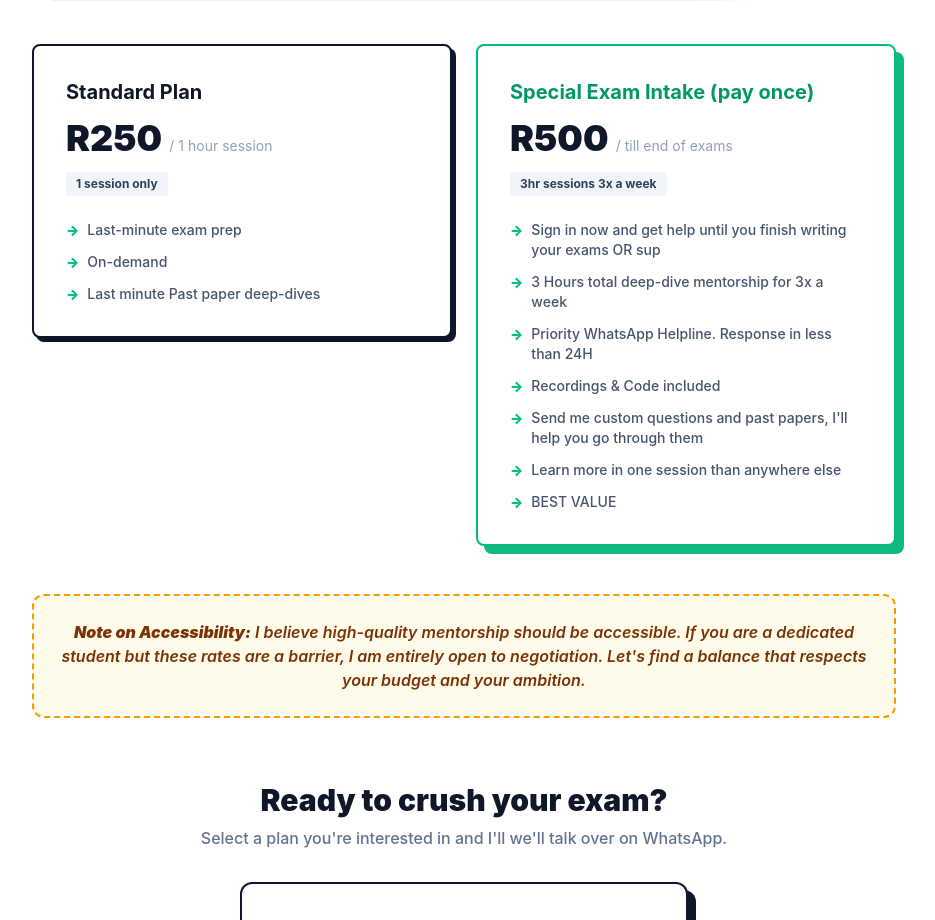
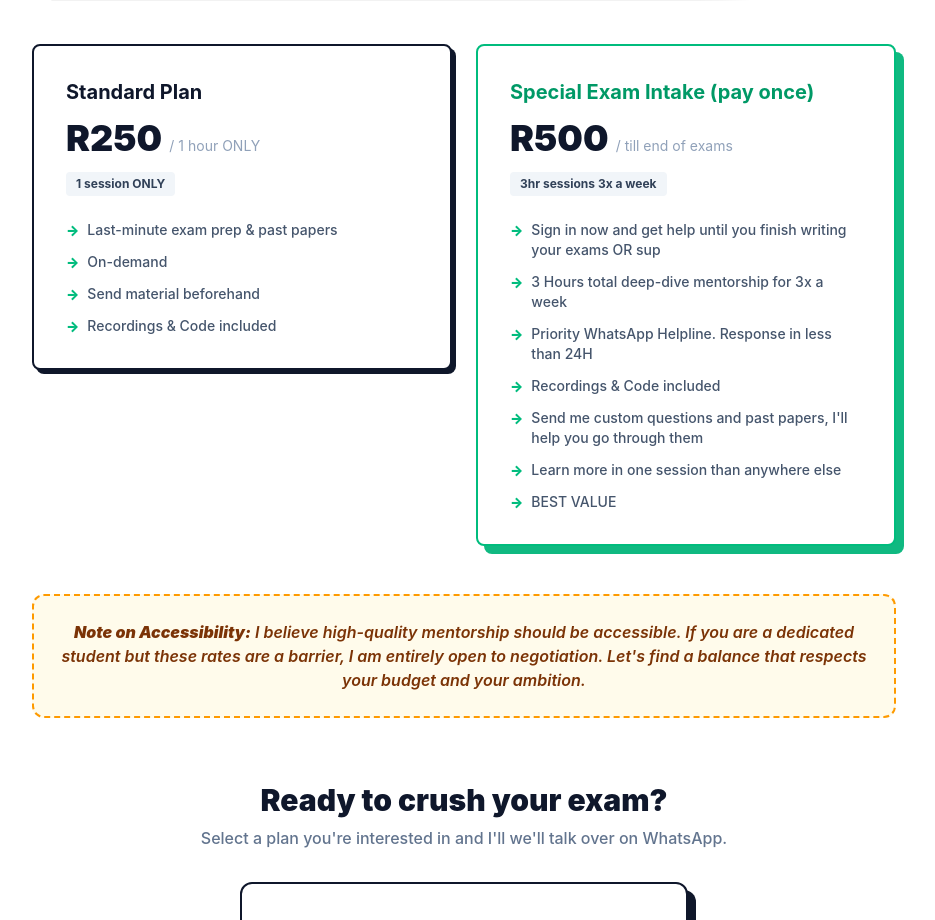
Before and after one commit to francisco-mng/Comp-With-Francisco, a Next.js app: page / in a window 1280 px wide. Shown: the part 2860-3780 px from the top of the page, without its empty margins (176-1111 px from the left). Built offline with nearby package versions, Linux system fonts and the light colour scheme.

Commit message:
fix: Clarified R250 plan session

```diff
--- a/app/page.tsx
+++ b/app/page.tsx
@@ -14,9 +14,9 @@ export default function CodingEssentialsPage() {
     {
       title: "Standard Plan",
       price: "R250",
-      period: "/ 1 hour session",
-      sessionInfo: "1 session only",
-      features: ["Last-minute exam prep", "On-demand ", "Last minute Past paper deep-dives"],
+      period: "/ 1 hour ONLY",
+      sessionInfo: "1 session ONLY",
+      features: ["Last-minute exam prep & past papers", "On-demand ", "Send material beforehand", "Recordings & Code included"],
       isFeatured: false
     },
     {
```
